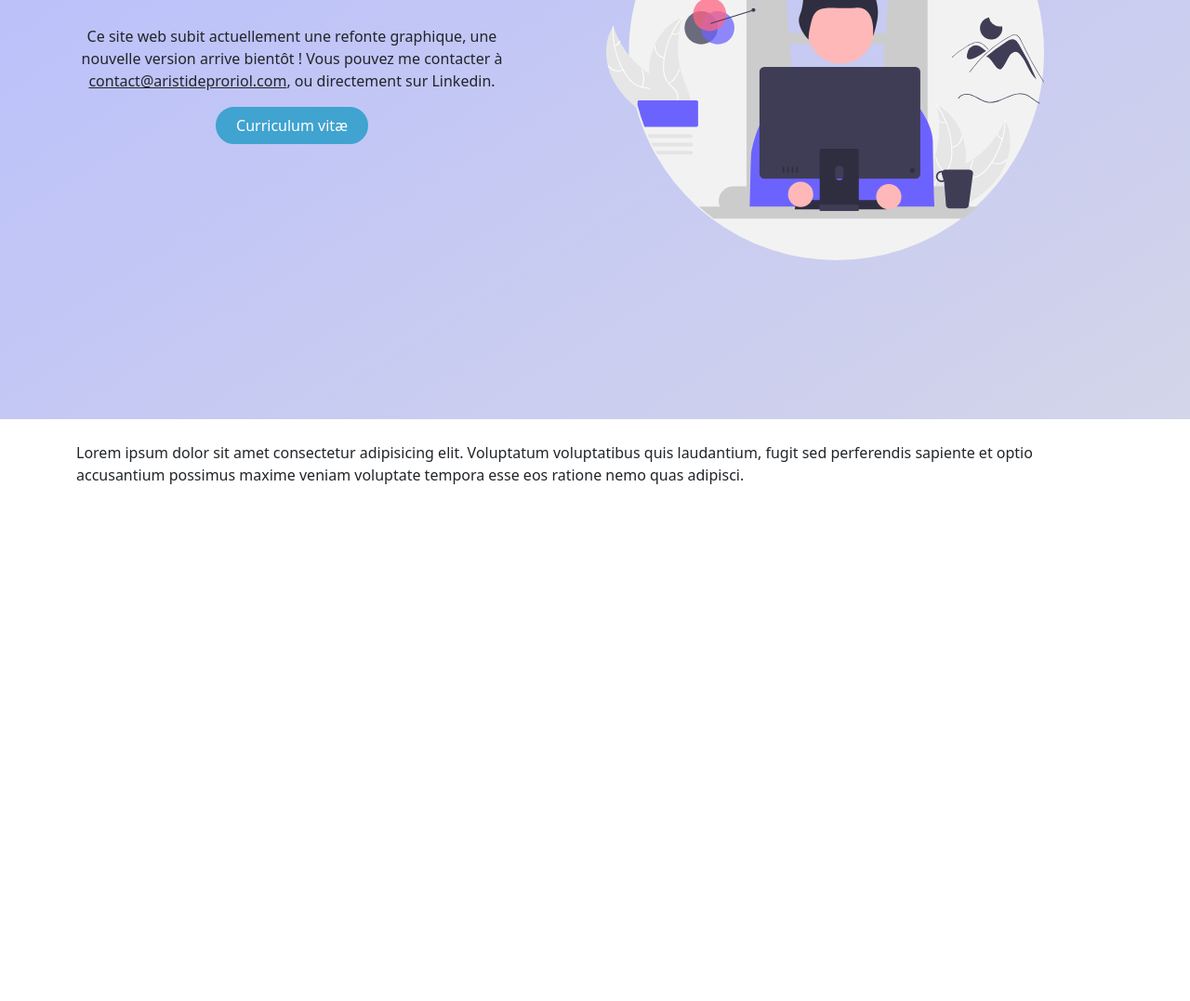
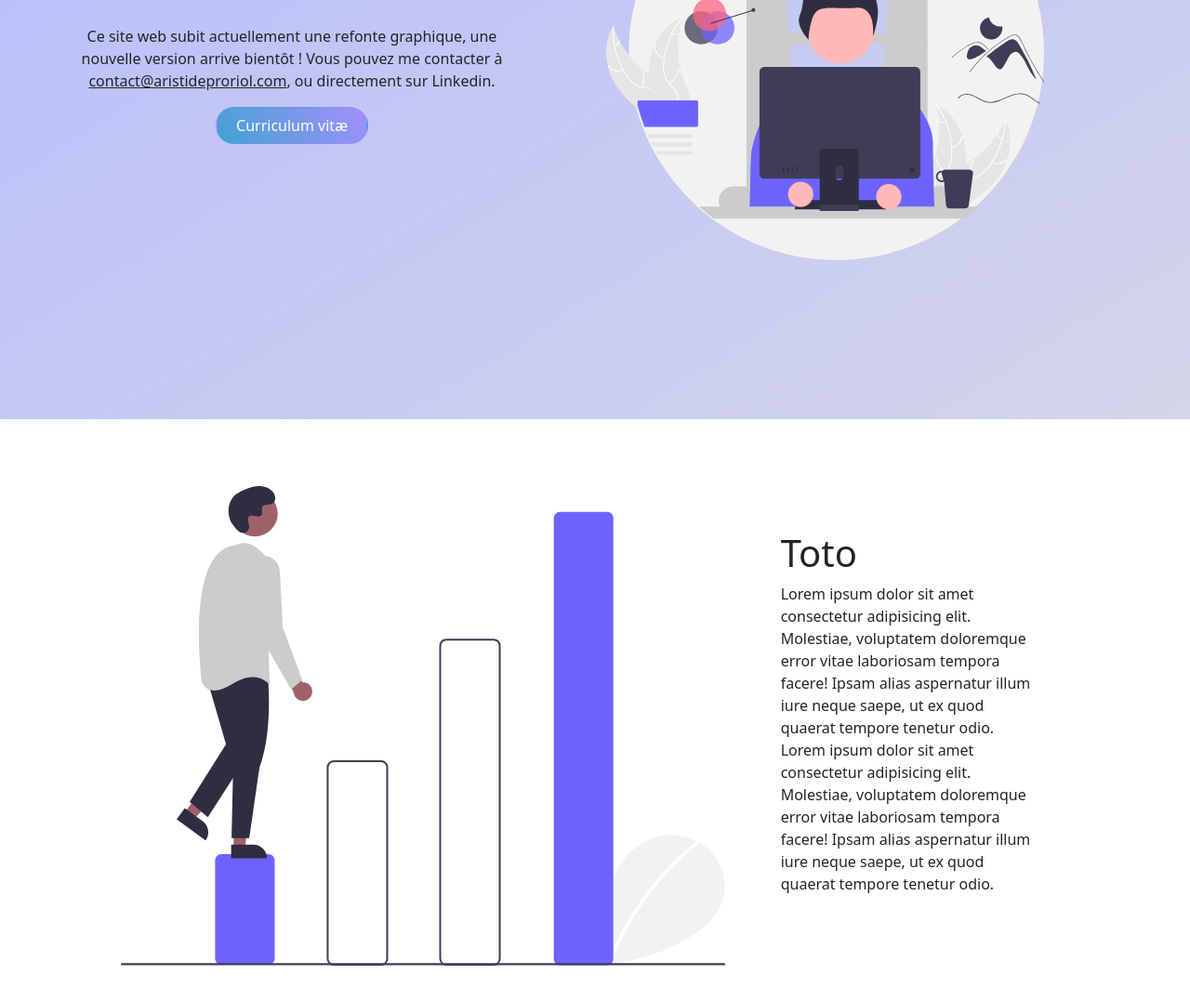
Before and after one commit to AristideEXE/aristideproriol, a plain HTML site: page index.html in a window 1280 px wide. Shown: the part 349-1426 px from the top of the page at 93% size. Before the commit the page ends 888 px from the top, so only its background shows below. Drawn offline with Linux system fonts and the light colour scheme.

Commit message:
WIP : Ajoute le futur texte pour ma présentation avec son image

```diff
--- a/include/style.css
+++ b/include/style.css
@@ -2,10 +2,15 @@
 
 body{
     overflow-x: hidden;
+    /* min-width: fit-content; */
 }
 
 html {
     scroll-behavior: smooth;
+}
+
+::-webkit-scrollbar-track{
+    /* border : solid 1px black */
 }
 
 ::-webkit-scrollbar {
@@ -45,20 +50,30 @@ header ul li a{
 .main{
     background: linear-gradient(to bottom right, #b5bbff, #d3d5e9);
     height: 100vh;
+    width: 100%;
 }
 
 .btn{
     padding-left: 20px;
     padding-right: 20px;
+
     border-radius: 30px;
+    border-width: 2px;
+    border-style: solid;
 }
 
 .btn:hover{
+    background: transparent;
     background-color: transparent;
+    transition: 0.2s ease-in-out;
 }
 
 .btn-bleu{
     color: white;
-    background-color: #40a3d0;
-    border: 2px solid #40a3d0 !important;
+    background: linear-gradient(45deg, #40a3d0, #a68eff);
+    border: linear-gradient(45deg, #40a3d0, #a68eff);
 }
+
+.btn-bleu:hover{
+    border-color: black;
+}
--- a/index.html
+++ b/index.html
@@ -13,7 +13,7 @@
     <title>Accueil</title>
 </head>
 <body>
-    <div class="w-100 main">
+    <div class="main">
         <div class="row h-100 align-items-center">
             <div class="col-md">
                 <div class="mx-auto w-75 text-center">
@@ -21,12 +21,12 @@
                     <p>Ce site web subit actuellement une refonte graphique, une nouvelle version arrive bientôt !
                         Vous pouvez me contacter à <u>contact@aristideproriol.com</u>, ou directement sur Linkedin.
                     </p>
-                    <a href="#" class="btn btn-bleu">Curriculum vitæ</a>
+                    <a href="ressources/CV Aristide Proriol.pdf" class="btn btn-bleu" target="_blank">Curriculum vitæ</a>
                 </div>
             </div>
             <div class="col-md">
                 <div class=" w-75 mx-md-0 mx-auto">
-                    <img class="w-100" src="ressources/designer.svg"/>
+                    <img class="w-100" src="ressources/designer.svg" alt=""/>
                 </div>
             </div>
         </div>
@@ -35,7 +35,22 @@
     <br/>
 
     <div class="container">
-        <p>Lorem ipsum dolor sit amet consectetur adipisicing elit. Voluptatum voluptatibus quis laudantium, fugit sed perferendis sapiente et optio accusantium possimus maxime veniam voluptate tempora esse eos ratione nemo quas adipisci.</p>
+        <div class="row p-5">
+            <div class="col d-none d-md-block">
+                <img src="ressources/upgrade.svg" alt=""/>
+            </div>
+            <div class="col p-5">
+                <h1>Toto</h1>
+                <p>
+                    Lorem ipsum dolor sit amet consectetur adipisicing elit. Molestiae, voluptatem doloremque error vitae laboriosam tempora facere! Ipsam alias aspernatur illum iure neque saepe, ut ex quod quaerat tempore tenetur odio.
+                    Lorem ipsum dolor sit amet consectetur adipisicing elit. Molestiae, voluptatem doloremque error vitae laboriosam tempora facere! Ipsam alias aspernatur illum iure neque saepe, ut ex quod quaerat tempore tenetur odio.
+
+                </p>
+            </div>
+        </div>
+
+
+        <!-- <iframe src="ressources/CV Aristide Proriol.pdf" width="50%" height="950px"></iframe> -->
 
     </div>
 </body>
```
